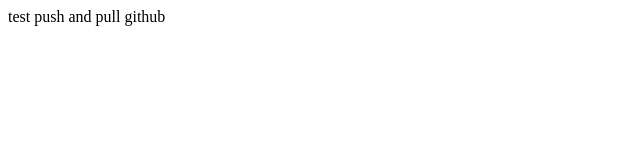
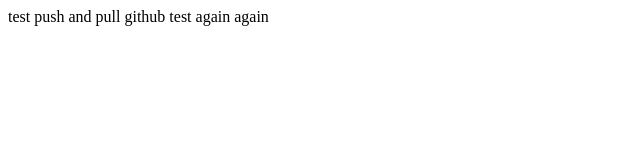
Before and after one commit to JAG-9/test, a plain HTML site: page index.html in a window 1280 px wide. Shown: the whole page, without its empty margins (0-640 px from the left). Drawn offline with Linux system fonts and the light colour scheme.

Commit message:
test again

```diff
--- a/index.html
+++ b/index.html
@@ -8,5 +8,7 @@
 </head>
 <body>
     test push and pull github
+
+    test again again
 </body>
 </html>
```
